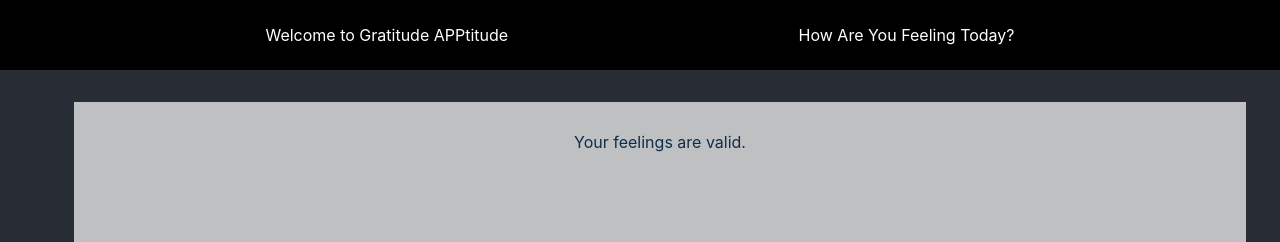
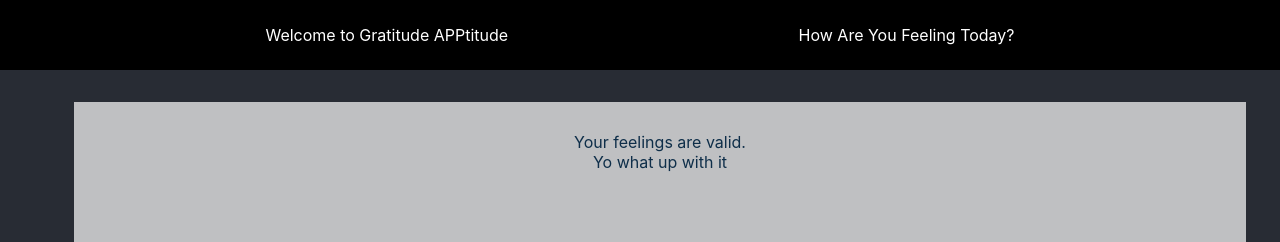
Before and after one commit to baileyjean/gratitudeAPPtitude, a React (Create React App) app in the folder client/: page /validation in a window 1280 px wide. Shown: the top 242 px of the page. Built offline with nearby package versions, Linux system fonts and the light colour scheme; no server answers.

Commit message:
Add ActionableCards component and begin conditional rendering for content

```diff
--- /dev/null
+++ b/client/src/components/ActionableCards.jsx
@@ -0,0 +1,30 @@
+import React, { Component } from 'react';
+//import { Link } from 'react-router-dom';
+
+export default class ActionableCards extends Component {
+  render() {
+    // const { emotions } = this.props
+    // const myFeels = this.props.myFeels
+    return (
+      <div>
+        Yo what up with it
+        {/* <Link to="/validation/feeling-happy" className="emotionCard">
+          <h1>{emotions[0].name}</h1>
+          <p>{emotions[0].description}</p>
+        </Link>
+        <Link to="/validation/feeling-sad" className="emotionCard">
+          <h1>{emotions[1].name}</h1>
+          <p>{emotions[1].description}</p>
+        </Link>
+        <Link to="/validation/feeling-anger" className="emotionCard">
+          <h1>{emotions[2].name}</h1>
+          <p>{emotions[2].description}</p>
+        </Link>
+        <Link to="/validation/feeling-disgust" className="emotionCard">
+          <h1>{emotions[3].name}</h1>
+          <p>{emotions[3].description}</p>
+        </Link> */}
+      </div>
+    )
+  }
+}
--- a/client/src/pages/Validation.js
+++ b/client/src/pages/Validation.js
@@ -1,11 +1,15 @@
 import React, { Component } from 'react';
+import ActionableCards from '../components/ActionableCards';
 
 export default class Validation extends Component {
   render() {
+    const emotions = this.props.emotions
+    const myFeels = this.props.myFeels
     return (
       <div className="container">
         <div className="valid">
           Your feelings are valid.
+          <ActionableCards emotions = {emotions} myFeels = {myFeels} />
         </div>
         <br />
         <a href="/choose-feels">
```
